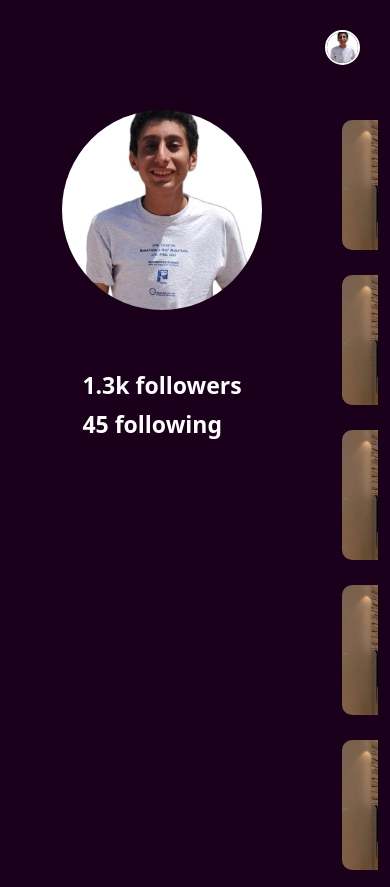
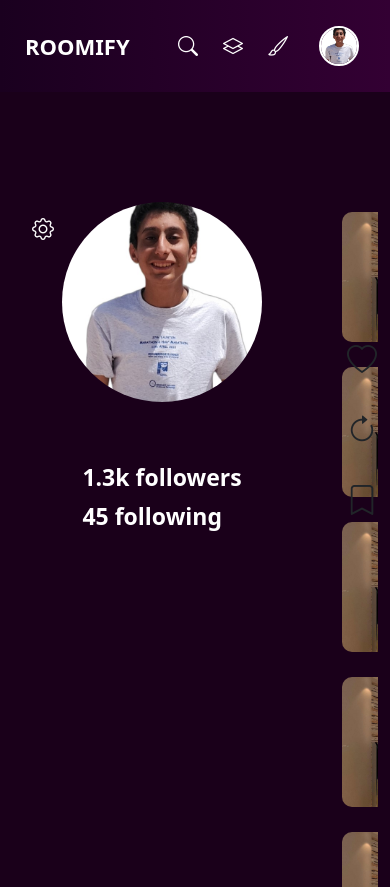
Before and after one commit to islam121212/Roomify_Front, an Angular app: page /profile in a window 390 px wide. Shown: the top 887 px of the page. Built offline with nearby package versions, Linux system fonts and the light colour scheme.

Commit message:
Added responsive Navbar component with locally integrated Bootstrap Icons.

```diff
--- a/src/app/navbar/navbar.component.css
+++ b/src/app/navbar/navbar.component.css
@@ -1,23 +1,141 @@
-/* خلفية النافبار شفافة مع تأثير Blur */
+/* تصميم شريط التنقل */
+@import url('https://cdn.jsdelivr.net/npm/bootstrap-icons@1.11.3/font/bootstrap-icons.css');
+
 .navbar {
-    background-color: rgba(0, 0, 0, 0.3) !important;
-    backdrop-filter: blur(10px);
-  }
+  background: linear-gradient(to right, #1a001f, #330033);
+  padding: 25px;
+  display: flex;
+  justify-content: space-between;
+  align-items: center;
+  position: relative;
+  z-index: 10;
+}
 
-  /* تنسيق اسم الموقع */
-  .navbar-brand {
-    font-weight: bold;
-    font-size: 1.8rem;
-    color: #fff !important;
-  }
+.logo a {
+  text-decoration: none;
+  color: white;
+  font-size: 22px;
+  font-weight: bold;
+}
 
-  /* تنسيق روابط القائمة */
-  .nav-link {
-    color: #fff !important;
-    font-size: 1rem;
-    margin: 0 10px;
-  }
+.logo a:hover {
+  color: #ffcc00;
+}
 
-  .nav-link:hover {
-    color: #ff6b6b !important;
-  }
+.nav-icons {
+  display: flex;
+  align-items: center;
+  gap: 25px;
+}
+
+.nav-icons i {
+  font-size: 20px;
+  color: white;
+  cursor: pointer;
+  transition: color 0.3s ease;
+}
+
+.nav-icons i:hover {
+  color: #ffcc00;
+}
+
+/* صورة البروفايل */
+.profile-img {
+  width: 40px;
+  height: 40px;
+  border-radius: 50%;
+  border: 2px solid white;
+  object-fit: cover;
+  cursor: pointer;
+}
+
+/* القائمة المنسدلة */
+.profile-dropdown {
+  position: relative;
+  display: inline-block;
+}
+
+.profile-btn {
+  background: none;
+  border: none;
+  cursor: pointer;
+}
+
+.dropdown-menu {
+  display: none;
+  position: absolute;
+  top: 45px;
+  right: 0;
+  background: #50003c;
+  border-radius: 5px;
+  padding: 7px;
+  list-style: none;
+  min-width: 150px;
+  box-shadow: 0px 4px 8px rgba(0, 0, 0, 0.3);
+  z-index: 100;
+}
+
+.dropdown-menu li {
+  color: white;
+  padding: 10px;
+  cursor: pointer;
+  display: flex;
+  align-items: center;
+  gap: 10px;
+  border-radius: 4px;
+}
+
+.dropdown-menu li:hover {
+  background: rgba(255, 255, 255, 0.1);
+}
+
+.dropdown-menu li i {
+  color: white;
+}
+
+.logout {
+  color: red;
+  text-align: center;
+  justify-content: center;
+  align-items: center;
+  width: 100%;
+  cursor: pointer;
+}
+
+.profile-dropdown:hover .dropdown-menu {
+  display: block;
+}
+
+/* حاوية البحث */
+.search-container {
+  display: flex;
+  align-items: center;
+  position: relative;
+}
+
+.search-icon {
+  font-size: 20px;
+  color: white;
+  cursor: pointer;
+}
+
+.search-box {
+  width: 0;
+  padding: 5px;
+  border: none;
+  border-radius: 5px;
+  outline: none;
+  transition: width 0.4s ease-in-out, opacity 0.4s ease-in-out;
+  opacity: 0;
+  background: white;
+  color: black;
+  position: absolute;
+  right: 30px;
+}
+
+.search-container:focus-within .search-box {
+  width: 150px;
+  opacity: 1;
+  border: 1px solid #ccc;
+  padding-left: 10px;
+}
--- a/src/app/navbar/navbar.component.html
+++ b/src/app/navbar/navbar.component.html
@@ -1,25 +1,35 @@
-<nav class="navbar navbar-expand-lg fixed-top">
-    <div class="container">
-      <a class="navbar-brand" href="#">Roomify</a>
-      <button class="navbar-toggler" type="button" data-bs-toggle="collapse" data-bs-target="#navbarNav"
-              aria-controls="navbarNav" aria-expanded="false" aria-label="Toggle navigation">
-        <span class="navbar-toggler-icon"></span>
+<!-- navbar.component.html -->
+<div class="animated-ball"></div>
+
+<nav class="navbar">
+  <div class="logo">
+    <a routerLink="/">ROOMIFY</a>
+  </div>
+
+  <div class="nav-icons">
+    <div class="search-container">
+      <label for="searchBox" class="search-icon">
+        <i class="bi bi-search"></i>
+      </label>
+      <input type="text" id="searchBox" class="search-box" placeholder="Search ... ">
+    </div>
+
+    <i class="bi bi-layers"></i>
+    <a routerLink="/generate"><i class="bi bi-brush"></i></a>
+
+    <div class="profile-dropdown">
+      <button class="profile-btn">
+        <img src="/assets/jojo.jpg" alt="Profile" class="profile-img">
       </button>
-      <div class="collapse navbar-collapse" id="navbarNav">
-        <ul class="navbar-nav ms-auto">
-          <li class="nav-item">
-            <a class="nav-link" href="#">الرئيسية</a>
-          </li>
-          <li class="nav-item">
-            <a class="nav-link" href="#">حول</a>
-          </li>
-          <li class="nav-item">
-            <a class="nav-link" href="#">اتصل بنا</a>
-          </li>
-          <li class="nav-item">
-            <a class="nav-link" href="/login">تسجيل الدخول</a>
-          </li>
-        </ul>
-      </div>
+
+      <ul class="dropdown-menu">
+        <a routerLink="/register"><li><i class="bi bi-person-plus-fill"></i> Sign up</li></a>
+        <a routerLink="/profile"><li><i class="bi bi-person"></i> Profile</li></a>
+        <a routerLink="/settings"><li><i class="bi bi-gear"></i> Settings</li></a>
+        <a routerLink="/notifications"><li><i class="bi bi-bell"></i> Notifications</li></a>
+        <a routerLink="/messages"><li><i class="bi bi-chat-dots"></i> Messages</li></a>
+        <a routerLink="/login"><li class="logout">Log out</li></a>
+      </ul>
     </div>
-  </nav>
+  </div>
+</nav>
--- a/src/app/navbar/navbar.component.ts
+++ b/src/app/navbar/navbar.component.ts
@@ -1,8 +1,12 @@
 import { Component } from '@angular/core';
+import { RouterModule, RouterOutlet } from '@angular/router';
+
+
 
 @Component({
   selector: 'app-navbar',
-  imports: [],
+  standalone: true ,
+  imports: [RouterModule],
   templateUrl: './navbar.component.html',
   styleUrl: './navbar.component.css'
 })
--- a/src/app/pages/profile/profile.component.html
+++ b/src/app/pages/profile/profile.component.html
@@ -1,3 +1,4 @@
+<app-navbar></app-navbar>
 <div class="animated-ball"></div>
 
 <div class="container">
--- a/src/app/pages/profile/profile.component.ts
+++ b/src/app/pages/profile/profile.component.ts
@@ -1,10 +1,11 @@
 import { Component, OnInit } from '@angular/core';
 import { RouterModule } from '@angular/router';
+import { NavbarComponent } from "../../navbar/navbar.component";
 
 @Component({
   selector: 'app-profile',
   standalone: true,
-  imports: [RouterModule],  // ← هنا ضفت RouterModule
+  imports: [RouterModule, NavbarComponent],  // ← هنا ضفت RouterModule
   templateUrl: './profile.component.html',
   styleUrls: ['./profile.component.css']
 })
```
